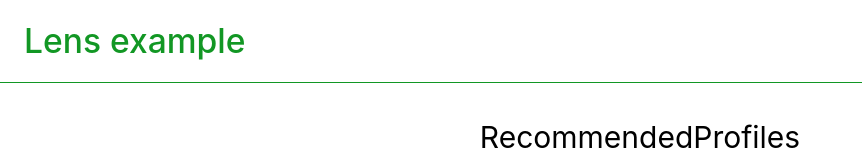
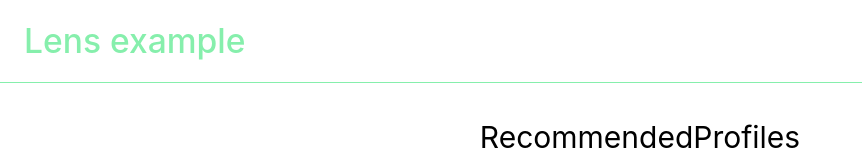
Before and after one commit to Braifz/lens-protocol-example, a Next.js app: page / in a window 1280 px wide. Shown: the top 160 px of the page, without its empty margins (0-862 px from the left). Built offline with nearby package versions, Linux system fonts and the light colour scheme.

Commit message:
change color

```diff
--- a/styles/Navbar.module.css
+++ b/styles/Navbar.module.css
@@ -1,5 +1,5 @@
 .header {
-  border-bottom: 1px solid #129724;
+  border-bottom: 1px solid rgb(134 239 172);
 }
 
 .navbar {
@@ -42,13 +42,13 @@
 }
 
 .navlink:hover {
-  color: #129724;
+  color: rgb(134 239 172);
 }
 
 .navlogo {
   font-size: 2.1rem;
   font-weight: 500;
-  color: #129724;
+  color: rgb(134 239 172);
 }
 
 @media only screen and (max-width: 768px) {
@@ -62,15 +62,11 @@
     width: 100%;
     text-align: center;
     transition: 0.5s;
-    box-shadow: 0 10px 27px rgba(0, 0, 0, 0.05);
+    box-shadow: 0 10px 27px rgba(256, 256, 256, 0.1);
   }
 
   .navmenu.active {
     left: 0;
-  }
-
-  .navmenu:hover {
-    background-color: #129724;
   }
 
   .navitem {
```
